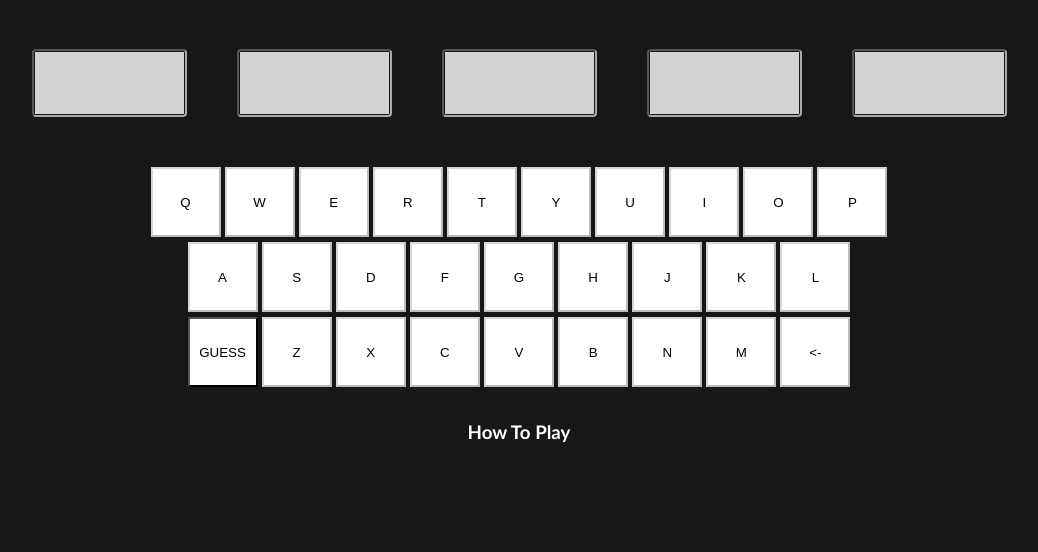
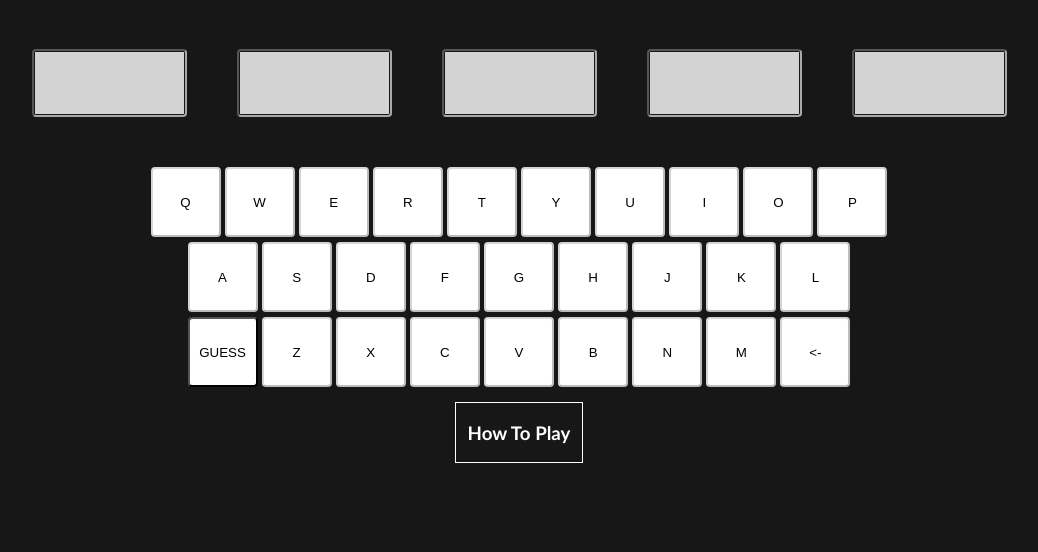
Before and after one commit to ethanrutt/clordle, a Flask app: template templates/gamepage.html in a window 1280 px wide. Shown: the part 139-691 px from the top of the page, without its empty margins (121-1159 px from the left). Before the commit the page ends 582 px from the top, so only its background shows below. Run offline with Flask 2, Linux system fonts and the light colour scheme; the template is opened without the code that fills it, so the values that code supplies are empty.

Commit message:
changed hover and made keyboard have rounded edges

```diff
--- a/static/css/styles.css
+++ b/static/css/styles.css
@@ -67,10 +67,13 @@ td {
     opacity: 1;
     background-color: white;
     color: black;
+    border-radius: 0.25rem;
 }
 
 .how-to-play-header {
     color: white;
+    width: 10%;
+    border: 1px solid white;
 }
 
 .how-to-play-container {
@@ -82,9 +85,10 @@ td {
     padding: 5px;
     opacity: 0;
     transition: 0.5s;
+    color: white;
 }
 
-.how-to-play-header:hover .how-to-play-container {
+.how-to-play-header:hover + .how-to-play-container {
     opacity: 1;
 }
 
--- a/templates/gamepage.html
+++ b/templates/gamepage.html
@@ -86,6 +86,7 @@
 
     <div class="how-to-play-header">
         <h3>How To Play</h3>
+    </div>
     <div class="how-to-play-container">
         <div class="how-to-play">
             <h1>Guess the wordle in 6 tries</h1>
@@ -99,7 +100,6 @@
             <p>use the physical keyboard, the keyboard on the screen is for seeing your letters only</p>
             <p>press enter to submit</p>
             <p>make sure to click on the spaces you want to enter letters in</p>
-            </div>
         </div>
     </div>
 
```
Lines whose indentation alone changed are shown as unchanged.
